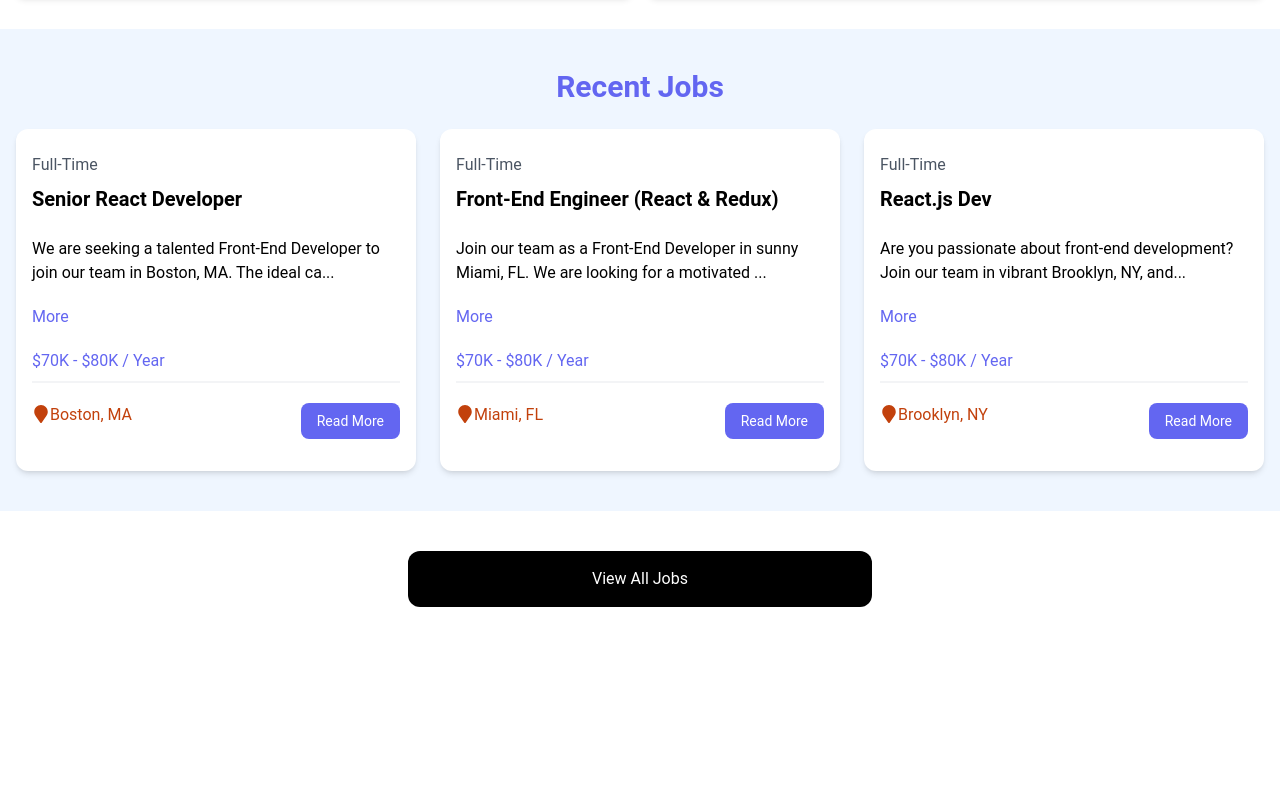
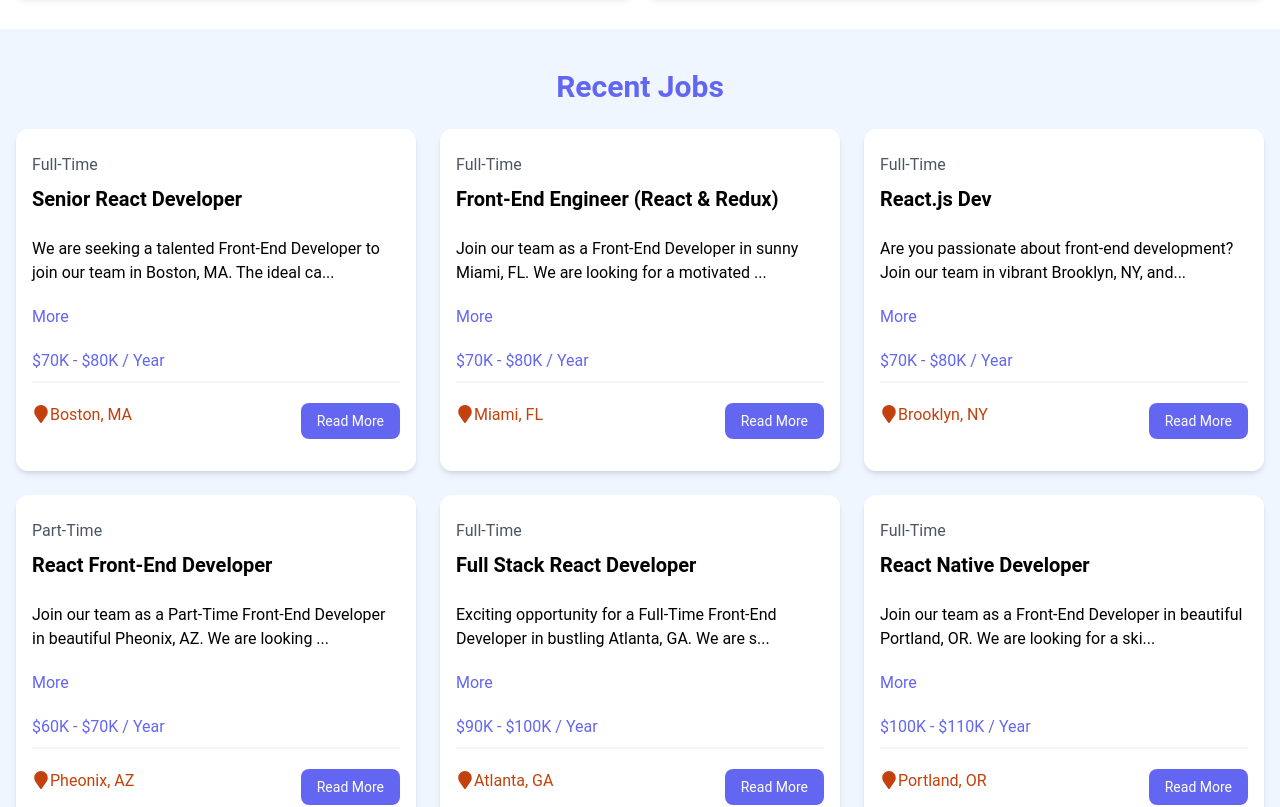
Before and after one commit to Munyiwamwangi/React-jobs, a React (Vite) app: page / in a window 1280 px wide. Shown: the part 580-1387 px from the top of the page. Before the commit the page ends 1227 px from the top, so only its background shows below. Built offline with nearby package versions, Linux system fonts and the light colour scheme; data requests are answered from the project's data file.

Commit message:
set up servver, fetch from server using async await

```diff
--- a/package.json
+++ b/package.json
@@ -7,7 +7,8 @@
     "dev": "vite",
     "build": "vite build",
     "lint": "eslint . --ext js,jsx --report-unused-disable-directives --max-warnings 0",
-    "preview": "vite preview"
+    "preview": "vite preview",
+    "server": "json-server --watch src/jobs.json --port 8000"
   },
   "dependencies": {
     "react": "^18.3.1",
@@ -24,6 +25,7 @@
     "eslint-plugin-react": "^7.34.3",
     "eslint-plugin-react-hooks": "^4.6.2",
     "eslint-plugin-react-refresh": "^0.4.7",
+    "json-server": "^1.0.0-beta.2",
     "postcss": "^8.4.39",
     "tailwindcss": "^3.4.6",
     "vite": "^5.3.4"
--- a/src/components/JobListings.jsx
+++ b/src/components/JobListings.jsx
@@ -1,8 +1,24 @@
-import jobs from "../jobs.json";
+import { useState, useEffect } from "react";
 import JobListing from "./JobListing";
 
 const JbbListings = ({ isHome = false }) => {
-  const jobListings = isHome ? jobs.slice(0, 3) : jobs;
+  const [jobs, setJobs] = useState([]);
+  const [loading, setLoading] = useState(true);
+
+  useEffect(() => {
+    const fetchJobs = async () => {
+      try {
+        const res = await fetch("http://localhost:8000/jobs");
+        const data = await res.json();
+        setJobs(data);
+      } catch (error) {
+        console.log("error fetching jobs", error);
+      } finally {
+        setLoading(false);
+      }
+    };
+    fetchJobs();
+  }, []);
 
   return (
     <>
@@ -12,7 +28,7 @@
             {isHome ? "Recent Jobs" : "Browse Jobs"}
           </h2>
           <div className="grid grid-cols-1 md:grid-cols-3 gap-6">
-            {jobListings.map((job, key) => (
+            {jobs.map((job, key) => (
               <JobListing key={job.id} job={job} />
             ))}
             {/* <!-- Job Listing 1 --> */}
--- a/src/jobs.json
+++ b/src/jobs.json
@@ -1,4 +1,5 @@
- [
+{
+  "jobs": [
     {
       "id": "1",
       "title": "Senior React Developer",
@@ -84,3 +85,4 @@
       }
     }
   ]
+}
```
Also changed, not shown: 1 other file (tests, documents, lock files or other folders).
